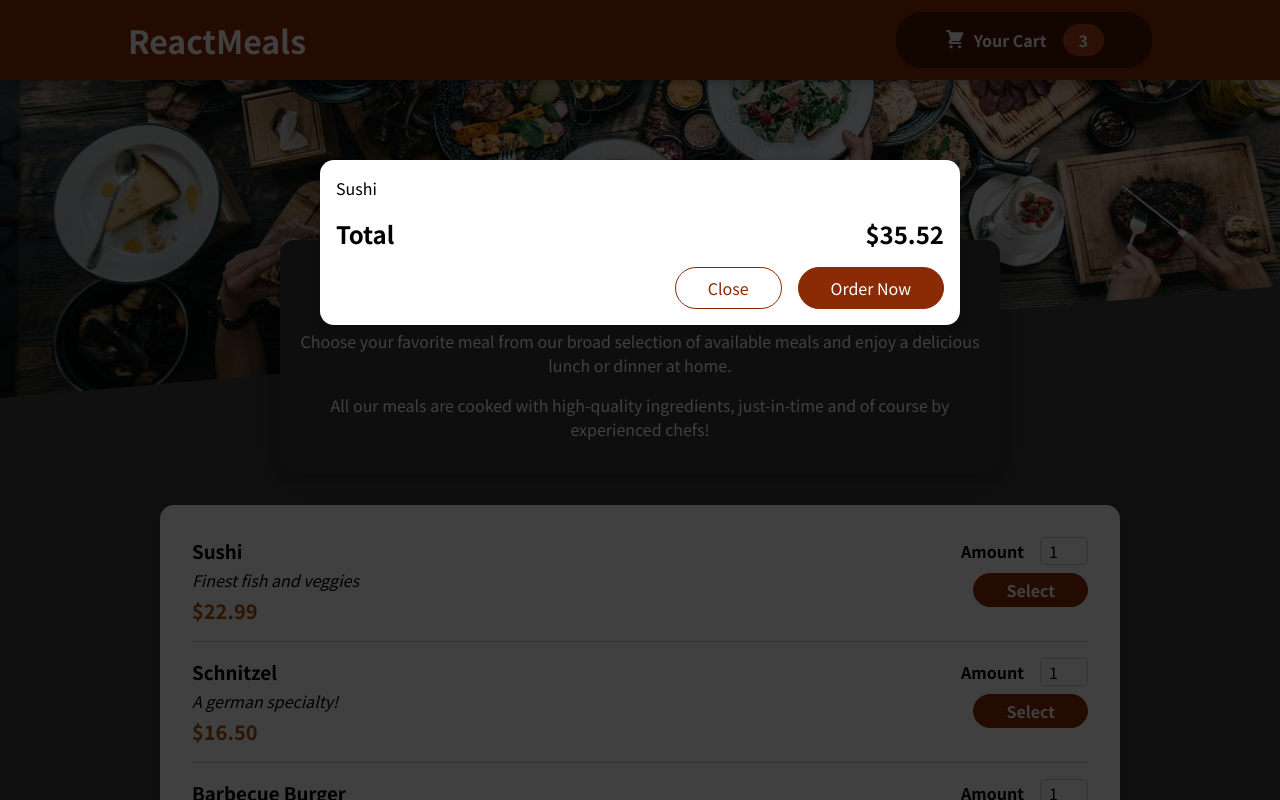
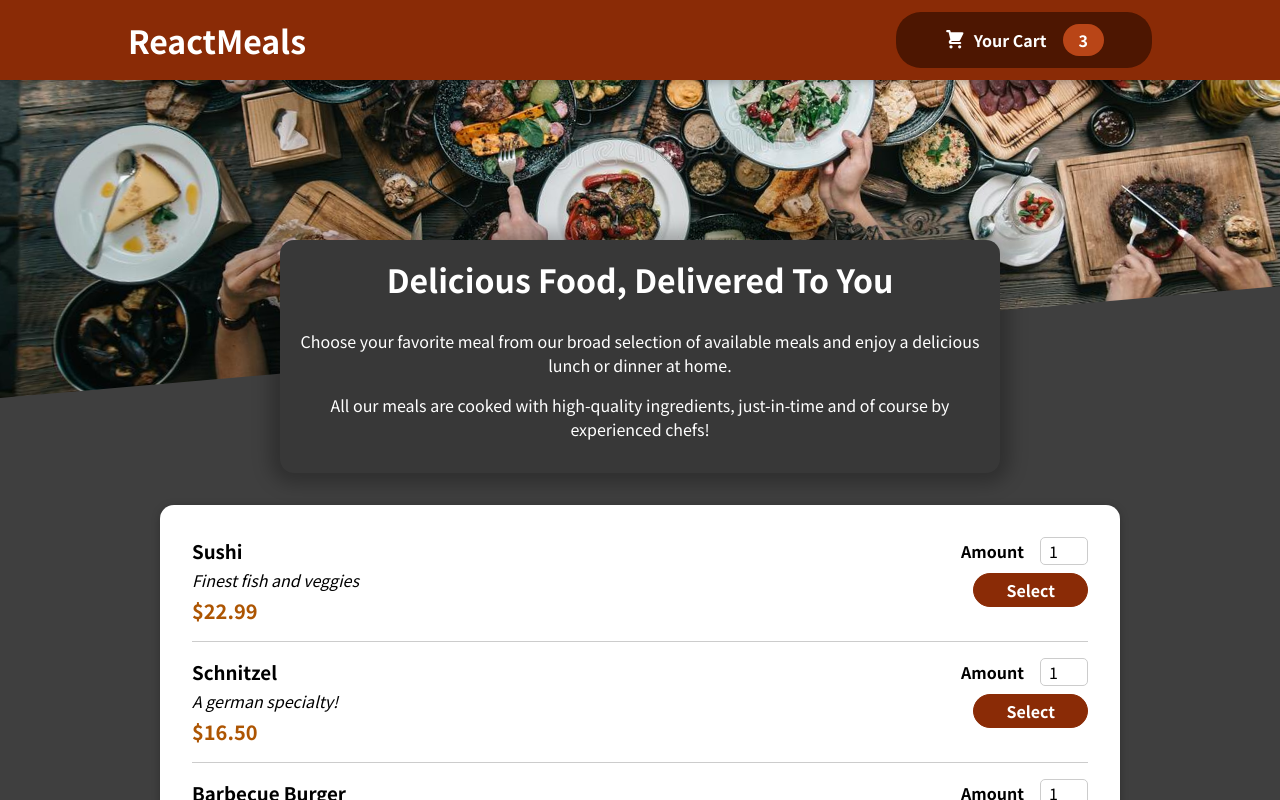
Before and after one commit to thanh-cnguyen/food-ordering-app, a React (Create React App) app: page / in a window 1280 px wide. Shown: the top 800 px of the page. Built offline with nearby package versions, Linux system fonts and the light colour scheme.

Commit message:
Add Show/Close cart feature

```diff
--- a/src/App.js
+++ b/src/App.js
@@ -1,12 +1,19 @@
-import { Fragment } from "react";
+import { Fragment, useState } from "react";
 import Cart from "./components/Cart/Cart";
 import Header from "./components/Layout/Header";
 import Meals from "./components/Meals/Meals";
 function App() {
+  const [cartIsShown, setCartIsShown] = useState(false);
+  const showCartHandler = () => {
+    setCartIsShown(true);
+  };
+  const hideCartHandler = () => {
+    setCartIsShown(false);
+  };
   return (
     <Fragment>
-      <Cart />
-      <Header />
+      {cartIsShown && <Cart onHideCart={hideCartHandler}/>}
+      <Header onShowCart={showCartHandler} />
       <main>
         <Meals />
       </main>
--- a/src/components/Cart/Cart.js
+++ b/src/components/Cart/Cart.js
@@ -17,7 +17,9 @@
         <span>$35.52</span>
       </div>
       <div className={classes.actions}>
-        <button className={classes["button--alt"]}>Close</button>
+        <button className={classes["button--alt"]} onClick={props.onHideCart}>
+          Close
+        </button>
         <button className={classes.button}>Order Now</button>
       </div>
     </Modal>
--- a/src/components/Layout/Header.js
+++ b/src/components/Layout/Header.js
@@ -8,7 +8,7 @@
     <Fragment>
       <header className={classes.header}>
         <h1>ReactMeals</h1>
-        <HeaderCartButton />
+        <HeaderCartButton onClick={props.onShowCart}/>
       </header>
       <div className={classes["main-image"]}>
         <img src={mealsImg} alt="A table full of delicious food!" />
--- a/src/components/Layout/HeaderCartButton.js
+++ b/src/components/Layout/HeaderCartButton.js
@@ -4,7 +4,7 @@
 
 const HeaderCartButton = (props) => {
   return (
-    <button className={classes.button}>
+    <button className={classes.button} onClick={props.onClick}>
       <span className={classes.icon}>
         <CartIcon />
       </span>
```
